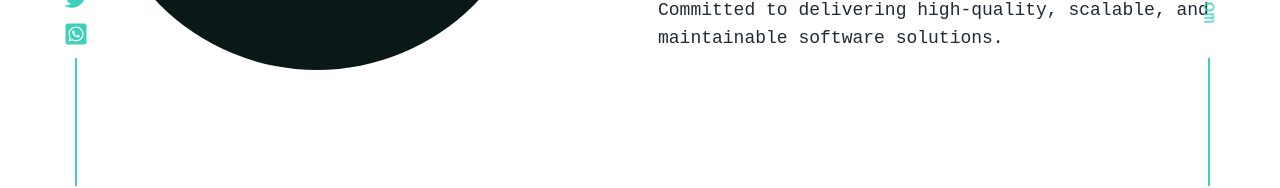
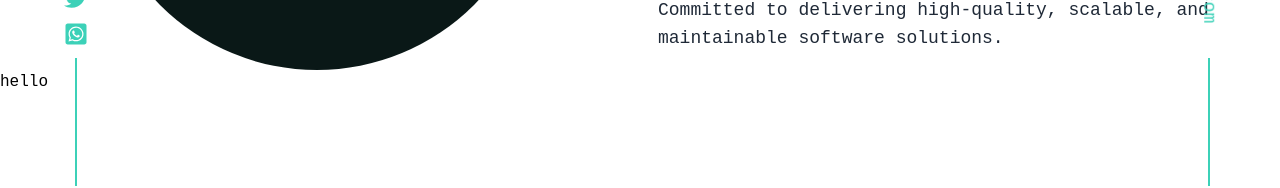
Before and after one commit to rabby-web/Rabby-Portfolio, a Next.js app: page /about in a window 1280 px wide. Shown: the part 614-802 px from the top of the page. Built offline with nearby package versions, Linux system fonts and the light colour scheme.

Commit message:
about card change

```diff
--- a/src/components/shared/AboutCard.tsx
+++ /dev/null
@@ -1 +0,0 @@
-rs
--- /dev/null
+++ b/src/components/shared/AboutCards.tsx
@@ -0,0 +1,7 @@
+import React from "react";
+
+const AboutCards = () => {
+  return <div>hello</div>;
+};
+
+export default AboutCards;
--- a/src/components/shared/AboutPage.tsx
+++ b/src/components/shared/AboutPage.tsx
@@ -1,5 +1,6 @@
 import Image from "next/image";
 import img from "../../assets/icon/about.gif";
+import AboutCards from "./AboutCards";
 
 const AboutPage = () => {
   return (
@@ -61,7 +62,7 @@ const AboutPage = () => {
           </div>
         </div>
       </div>
-      {/* <AboutCard></AboutCard> */}
+      <AboutCards></AboutCards>
     </div>
   );
 };
```
